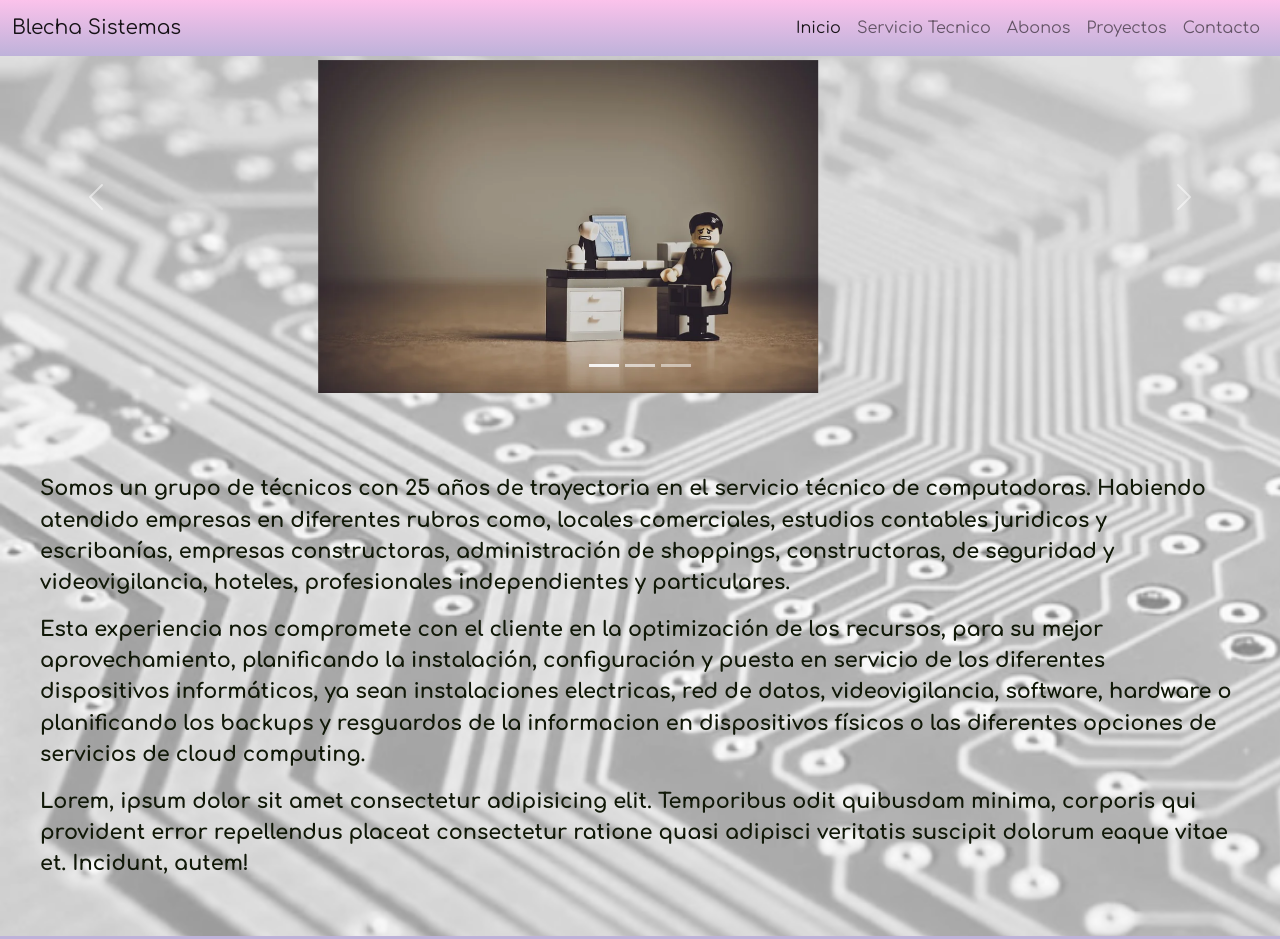
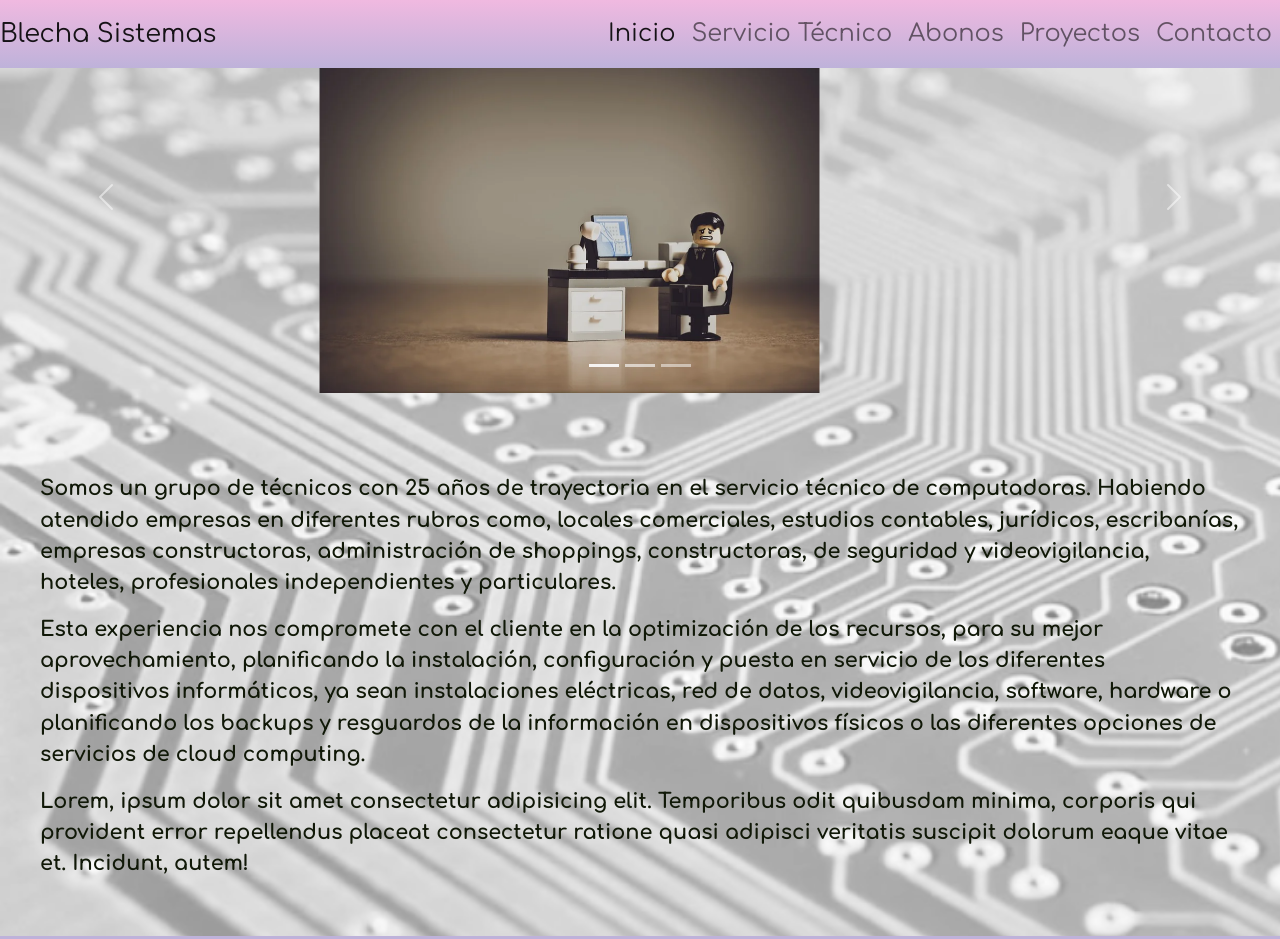
Before and after one commit to gusblecha/blecha-sistemas, a website: page index.html in a window 1280 px wide. Shown: the top 939 px of the page. Drawn offline with nearby package versions, Linux system fonts and the light colour scheme.

Commit message:
sabado 20:36

```diff
--- a/index.html
+++ b/index.html
@@ -24,10 +24,10 @@
 
 </head>
 <body class="body-style">
-    <!--<div class="container-fluid">-->
+    <div class="container-fluid">
       <header>
         <nav class="navbar fixed-top navbar-expand-lg navbar-light bg-light ms-auto">
-            <div class="container-fluid">
+            <!--<div class="container-fluid">-->
                 <a class="navbar-brand" href="#">Blecha Sistemas</a>
                 <button class="navbar-toggler" type="button" data-bs-toggle="collapse" data-bs-target="#navbarNavAltMarkup" aria-controls="navbarNavAltMarkup" aria-expanded="false" aria-label="Toggle navigation">
                 <span class="navbar-toggler-icon"></span>
@@ -35,7 +35,7 @@
                     <div class="collapse navbar-collapse" id="navbarNavAltMarkup">
                         <div class="navbar-nav ms-auto">
                         <a class="nav-link active" aria-current="page" href="index.html">Inicio</a>
-                        <a class="nav-link" href="pages/service.html">Servicio Tecnico</a>
+                        <a class="nav-link" href="pages/service.html">Servicio Técnico</a>
                         <a class="nav-link" href="pages/abono.html">Abonos</a>
                         <a class="nav-link" href="pages/proyecto.html">Proyectos</a>
                         <a class="nav-link" href="pages/contacto.html">Contacto</a>
@@ -72,12 +72,10 @@
             </button>
           </div>
 
+    <div class="row texto__descriptivo">
+        <p class="col-12">Somos un grupo de técnicos con 25 años de trayectoria en el servicio técnico de computadoras. Habiendo atendido empresas en diferentes rubros como, locales comerciales, estudios contables, jurídicos, escribanías, empresas constructoras, administración de shoppings, constructoras, de seguridad y videovigilancia, hoteles, profesionales independientes y particulares. </p>
 
-
-    <div class="row texto__descriptivo">
-        <p class="col-12">Somos un grupo de técnicos con 25 años de trayectoria en el servicio técnico de computadoras. Habiendo atendido empresas en diferentes rubros como, locales comerciales, estudios contables juridicos y escribanías, empresas constructoras, administración de shoppings, constructoras, de seguridad y videovigilancia, hoteles, profesionales independientes y particulares. </p>
-
-        <p class="col-12">Esta experiencia nos compromete con el cliente en la optimización de los recursos, para su mejor aprovechamiento, planificando la instalación, configuración y puesta en servicio de los diferentes dispositivos informáticos, ya sean instalaciones electricas, red de datos, videovigilancia, software, hardware o planificando los backups y resguardos de la informacion en dispositivos físicos o las diferentes opciones de servicios de cloud computing.</p>
+        <p class="col-12">Esta experiencia nos compromete con el cliente en la optimización de los recursos, para su mejor aprovechamiento, planificando la instalación, configuración y puesta en servicio de los diferentes dispositivos informáticos, ya sean instalaciones eléctricas, red de datos, videovigilancia, software, hardware o planificando los backups y resguardos de la información en dispositivos físicos o las diferentes opciones de servicios de cloud computing.</p>
 
         <p class="col-12">Lorem, ipsum dolor sit amet consectetur adipisicing elit. Temporibus odit quibusdam minima, corporis qui provident error repellendus placeat consectetur ratione quasi adipisci veritatis suscipit dolorum eaque vitae et. Incidunt, autem!</p>
     </div>
--- a/scss/_body.scss
+++ b/scss/_body.scss
@@ -6,7 +6,7 @@ $main-color:rgb(16, 24, 7);
     background-image: url(../public/img/fondo4.png);
     background-repeat: no-repeat;
     background-size: cover;
-}
+    }
 h2{
     color: #a70000;
     font: 46pt/50pt;
--- a/scss/prueba.scss
+++ b/scss/prueba.scss
@@ -1,7 +1,7 @@
 *{
     margin:0;
     padding:0;
-    box-sizing: border-box;
+   /* box-sizing: border-box;*/
 }
 //---------------import----------------//
 
@@ -16,10 +16,6 @@ img     {
     padding-top: 10px;
     max-width:500px;
 }
-/*.texto__descriptivo p {
-    margin-bottom: 1.5rem;
-}
-*/
 .service {
     grid-area: main;
     padding:10px;
@@ -27,7 +23,6 @@ img     {
 .abonos {
     padding: 10px;
 }
-
 
 /*=======================Animacion en tabla pagina abono.html=====================*/
 .texto-tabla {
@@ -72,18 +67,14 @@ form {
     border-spacing: 20px 20px;
     border: 1px solid #000;
 }
-/*.texto-mapa {
-    display: flex;
-    flex-direction: column;
-    align-items: center;
-    justify-content: center;
-    object-fit: contain;
+.navbar-brand {
+    font-size: 1.6rem !important;
 }
-*/
 .navbar {
-    background-image: linear-gradient(to top, #beb2da 0%, #fbc2eb 100%);
+    background-image: linear-gradient(to top, #beb2da 0%, #f0b9e0 100%);
     top: 0px;
     margin-bottom:60px ;
+    font-size: 1.5rem !important;
 }
 
 .redes {
@@ -134,7 +125,10 @@ $altura:300px;
 .accordion-item {
     background-color: #beb2da;
 }
-
+.row > * {
+    padding-right: 0px !important;
+    padding-left: 0px !important;
+}
 
 .mapa-responsive{
     overflow:hidden;
```
Also changed, not shown: pages/abono.html (+3 -3 lines), pages/service.html (+3 -3 lines), css/pruebacss.css.
